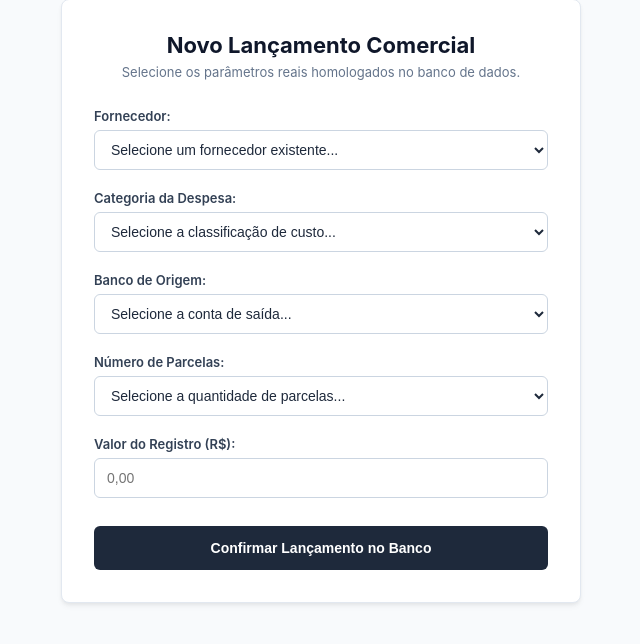
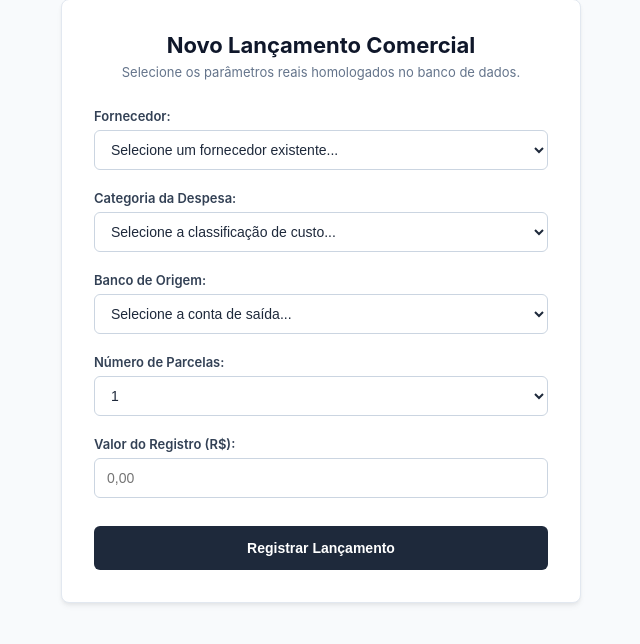
Before and after one commit to Lu4nL1ma/project_leaofin, a Django app: page /form/ in a window 1280 px wide. Shown: the part 101-745 px from the top of the page, without its empty margins (319-959 px from the left). Run offline with Django 5.2, Linux system fonts and the light colour scheme; data that the repository does not hold is empty.

Commit message:
form_upt_03

```diff
--- a/proj_leao/app_leao/templates/form.html
+++ b/proj_leao/app_leao/templates/form.html
@@ -215,7 +215,6 @@
             <div class="campo-grupo">
                 <label for="id_parcela" class="campo-label">Número de Parcelas:</label>
                 <select id="id_parcela" name="parcela" class="seletor-custom" required>
-                    <option value="" disabled selected>Selecione a quantidade de parcelas...</option>
                     {% for parc in opcoes_parcelas %}
                         <option value="{{ parc.valor }}">{{ parc}}</option>
                     {% endfor %}
@@ -229,7 +228,7 @@
             </div>
 
             <button type="submit" class="btn-salvar-registro">
-                Confirmar Lançamento no Banco
+                Registrar Lançamento
             </button>
         </form>
 
```
